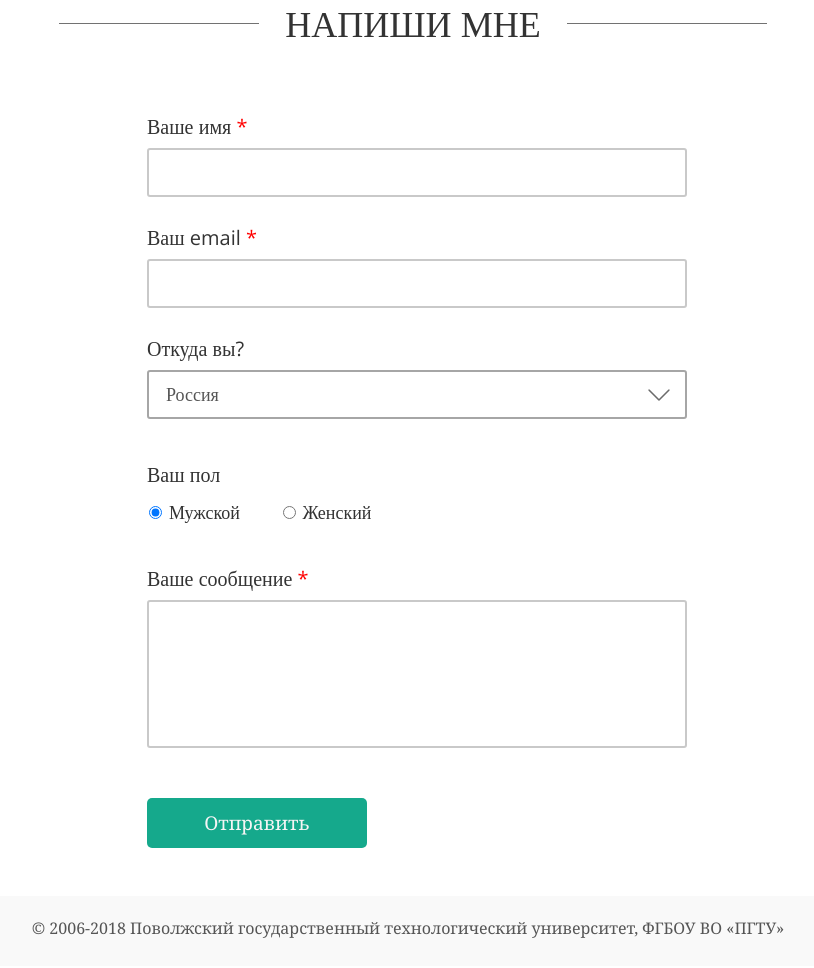
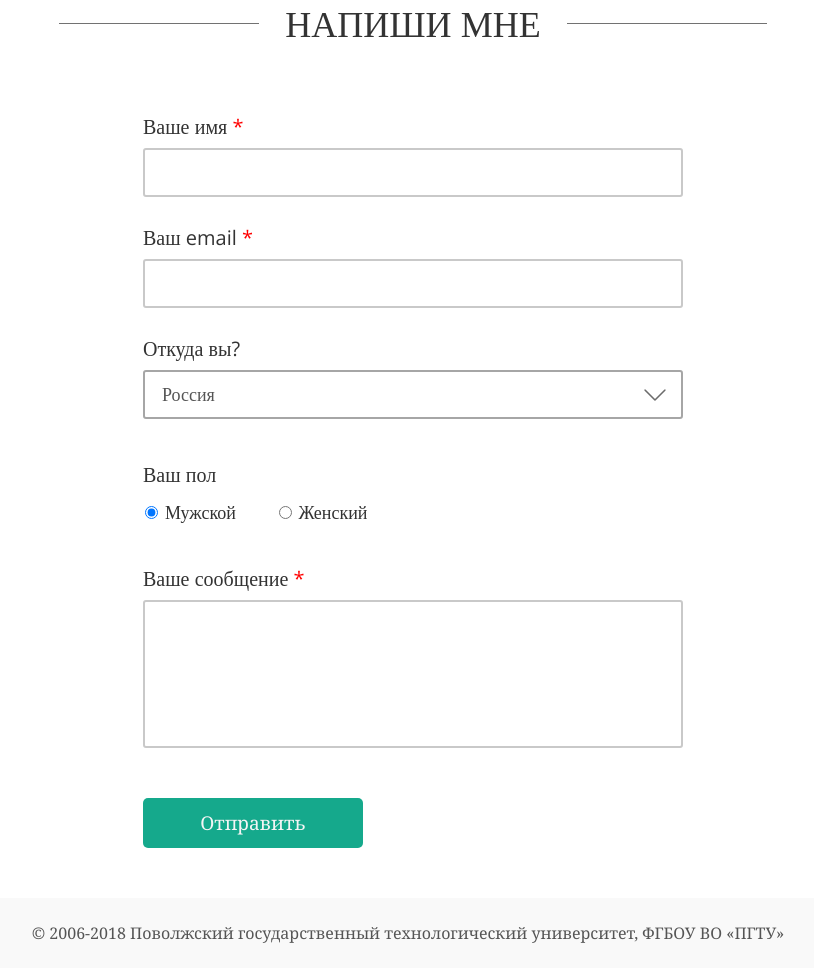
Before and after one commit to FLOWpifpaf/web-development, a PHP site: page / in a window 1536 px wide. Shown: the part 2362-3330 px from the top of the page, without its empty margins (350-1164 px from the left). Before the commit the page ends 3300 px from the top, so only its background shows below. Run offline with PHP 8.4, Linux system fonts and the light colour scheme.

Commit message:
Добавил 7 лабу

```diff
--- a/lw7/src/templates/main.tpl.php
+++ b/lw7/src/templates/main.tpl.php
@@ -8,7 +8,7 @@
   <link rel="stylesheet" href="../../web/css/style.css">
 </head>
 <body class="background">
-<header class="panel">
+  <header class="panel">
     <div class="panel__navbar">
       <div class="navbar__element">
         <a href="#about-me" class="icon icom-man">Обо мне</a>
@@ -200,7 +200,9 @@
       <?php if (isset($args['about-me_error_msg'])): ?>
         <p class="errors"><?php echo $args['about-me_error_msg']; ?></p>
       <?php endif; ?>
-      <button class="content__button" type="submit">Отправить</button>
+      <div class="block-movies__button send">
+      <button class="button__films" type="submit">Отправить</button>
+      </div>
     </form>
   </div>
   <footer class="postscript">
--- a/lw7/web/css/style.css
+++ b/lw7/web/css/style.css
@@ -1,3 +1,13 @@
+*
+{
+    margin: 0;
+}
+
+.background
+{
+    padding: 0 5%;
+}
+
 .navbar__element
 {
     display: flex;
@@ -219,12 +230,6 @@
     margin-bottom: 50px;
 }
 
-.content__button
-{
-    margin-top: 50px;
-}
-
-.content__button,
 .button__films
 {
     font: 19px/32px "Georgia";
@@ -270,8 +276,14 @@
     flex-direction: column;
 }
 
+.form__header
+{
+    margin-top: 0px;
+}
+
 .form__content
 {
+    margin-top: 30px;
     display: flex;
     flex-direction: column;
 }
@@ -396,15 +408,14 @@
 .postscript
 {
     height: 70px;
-    background-color: #f9f9f9;
     display: flex;
     align-items: center;
     justify-content: center;
 }
+
 .postcript__paragarph
 {
     font: 16px/32px "Georgia";
-    background-color: #f9f9f9;
     color: #555555;
     text-align: center;
 }
@@ -580,6 +595,11 @@
         width: 540px;
         display: flex;
         flex-direction: column;
+    }
+
+    .postscript
+    {
+        background-color: #f9f9f9;
     }
 }
 
@@ -598,31 +618,37 @@
         grid-column-gap: 30px;
     }
 
+    .avatar
+    {
+        margin-top: 0;
+    }
+
+    .favorit
+    {
+        margin: 0;
+    }
+
     .header__name
     {
         margin-top: 0;
         color: #000;
     }
 
-    .favorit
-    {
-        margin-left: 19%;
-    }
-
-    .favorit__header
-    {
-        margin: 0 0;
-    }
-
     .title
     {
-        margin-top: 0;
         align-self: start;
     }
 
     .write-me
     {
         align-self: start;
+    }
+
+    .send
+    {
+        display: flex;
+        justify-content: flex-start;
+        margin: 46px 0 50px;
     }
 }
 
@@ -772,23 +798,18 @@
 
     .form__header
     {
-        margin-top: 25px;
-    }
-
-    .header__line
-    {
-         margin: 0 26px;
+        margin: 25px 0 30px 0;
     }
 
     .form
     {
-        margin: 0 10px 0 0;
+        margin: 30px 10px 0 0;
     }
 
     .form__content
     {
         width: 540px;
-        margin: 36px 0 48px 8px;
+        margin: 36px 0 0px 0;
     }
 
     .content__printing
@@ -807,16 +827,8 @@
         margin: 3px 0 0 2px;
     }
 
-    .send
-    {
-        display: flex;
-        justify-content: flex-start;
-        margin: 46px 0 3px;
-    }
-
         .postcript__paragarph
     {
-        margin-top: 10px;
         margin-right: 20px;
     }
 }
```
Also changed, not shown: other parts of lw7/web/css/style.css (+17 -12 lines).
